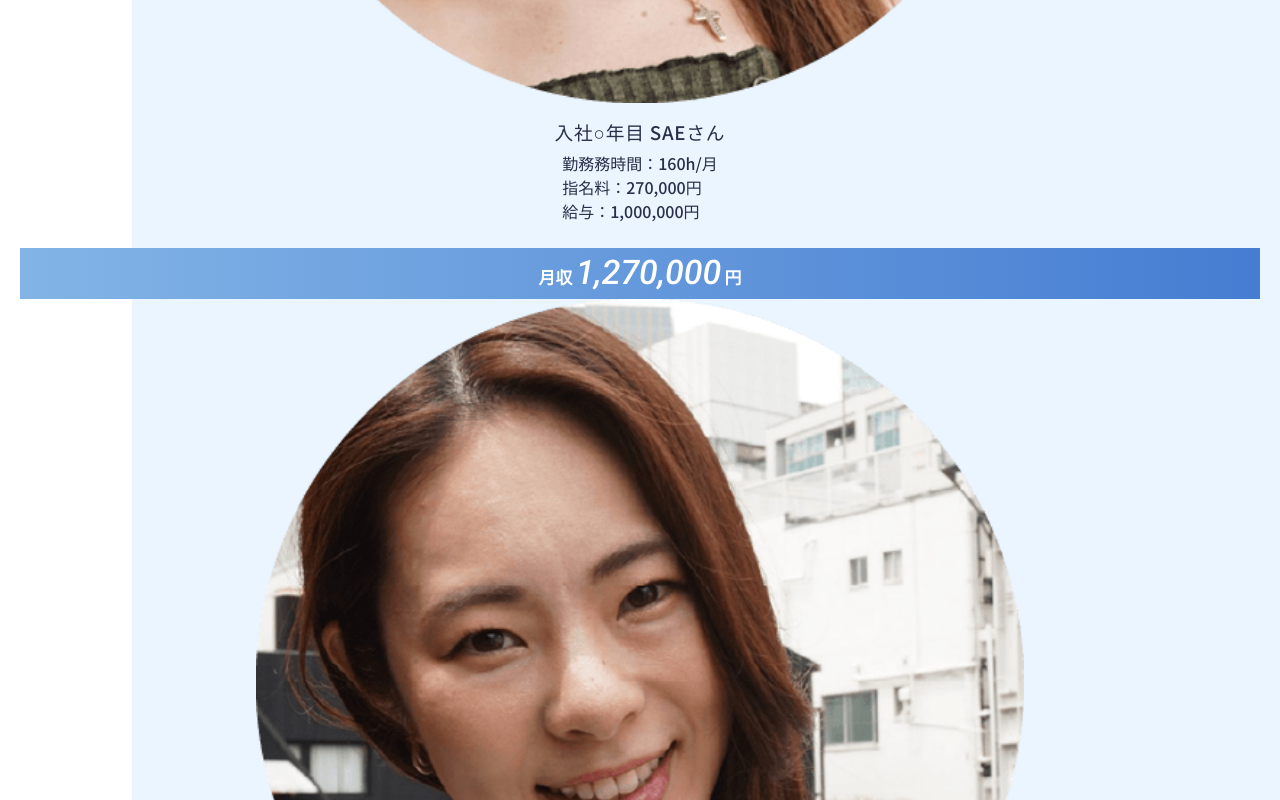
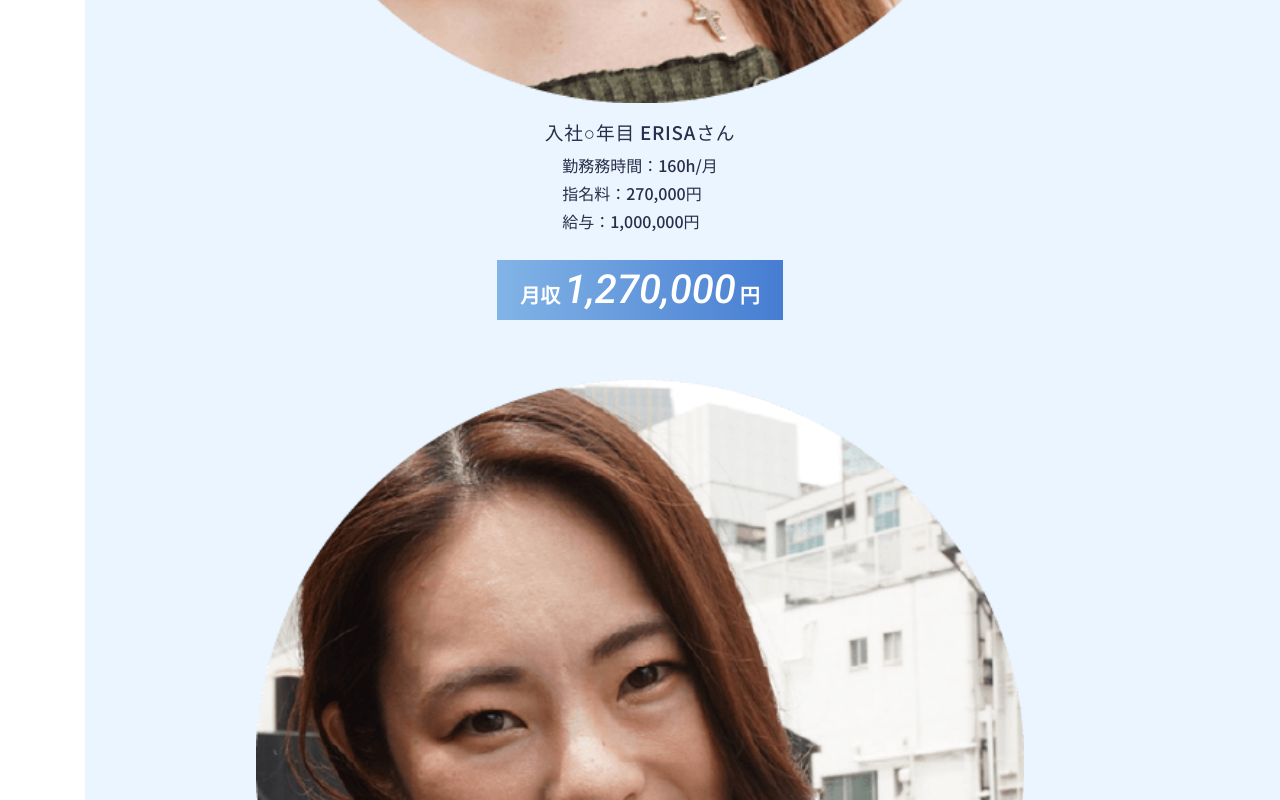
Before and after one commit to sumamin-inc-organization/zn-stretch, a website built with webpack: page src/index.html in a window 1280 px wide. Shown: the part 2900-3700 px from the top of the page. Built offline with nearby package versions, Linux system fonts and the light colour scheme; files whose address does not match are found by name.

Commit message:
precedentのスマホ版を実装しました。

```diff
--- a/src/assets/css/about.css
+++ b/src/assets/css/about.css
@@ -84,7 +84,7 @@
 @media screen and (max-width:767px){
     #about{
         background-color: #fff;
-        padding: 60px 0;
+        padding: 40px 0 60px;
         background-image: url(../images/about/about_bg_sp.png);
         background-repeat: no-repeat;
         background-position: top 370px right 0;
@@ -94,6 +94,7 @@
     .about_top {
         background-position: top 0 left 0;
         background-size: 20.5vw;
+        padding-top: 20px;
         padding-bottom: 60px;
     }
 
--- a/src/assets/css/point.css
+++ b/src/assets/css/point.css
@@ -129,6 +129,10 @@
         font-size: 40px;
     }
 
+    .point_item h3{
+        letter-spacing: 0;
+    }
+
     .point_item p{
         margin-top: 30px;
     }
--- a/src/assets/css/precedent.css
+++ b/src/assets/css/precedent.css
@@ -114,7 +114,7 @@
 
 .precedent_bottom_item .data{
     font-size: 16px;
-    list-style: 1.75;
+    line-height: 1.75;
     margin-top: 10px;
 }
 
@@ -200,6 +200,20 @@
         grid-template-columns: 20px 1fr 20px;
     }
 
+    .precedent_middle{
+        padding-bottom: 60px;
+    }
+
+    .precedent_middle:before{
+        width: calc(100% - 65px);
+        height: calc(100% - 40px);
+        border-radius: 30px 0 0 30px;
+    }
+
+    .precedent_right:before{
+        height: calc(100% - 40px);
+    }
+
     .precedent_top{
         flex-direction: column;
         align-items: flex-start;
@@ -233,9 +247,25 @@
     .precedent_bottom{
         margin-top: 90px;
         flex-direction: column;
+        row-gap: 60px;
     }
 
     .precedent_bottom_item img{
         width: 61.5vw;
     }
+
+    .precedent_bottom_item .salary{
+        width: 286px;
+        font-size: 20px;
+    }
+
+    .precedent_bottom_item .price{
+        font-size: 40px;
+    }
+
+    .precedent_bg_01{
+        width: 25.6vw;
+        top: 290px;
+        /* z-index: 0; */
+    }
 }
--- a/src/index.html
+++ b/src/index.html
@@ -65,7 +65,7 @@
                 <div class="precedent_bottom">
                     <div class="precedent_bottom_item font-notosans">
                         <img src="assets/images/precedent/precedent_sae.png" alt="">
-                        <h3 class="medium">入社○年目 SAEさん</h3>
+                        <h3 class="medium">入社○年目 ERISAさん</h3>
                         <p class="data medium">勤務務時間：160h/月<br>
                         指名料：270,000円<br>
                         給与：1,000,000円</p>
@@ -94,7 +94,7 @@
             <div class="precedent_right"></div>
 
             <img class="precedent_bg_01" src="assets/images/common/slash_01.svg">
-            <img class="precedent_bg_02" src="assets/images/common/slash_03.svg">
+            <img class="precedent_bg_02 pc_only" src="assets/images/common/slash_03.svg">
         </section>
 
         <section id="about">
```
Also changed, not shown: dist/images/point_01_figure.png (added), dist/images/point_01_figure.svg (deleted), dist/images/point_01_figure_sp.png (added), dist/images/precedent_image_sp.jpg (added), dist/index.html, dist/main.css, 5 other files.
